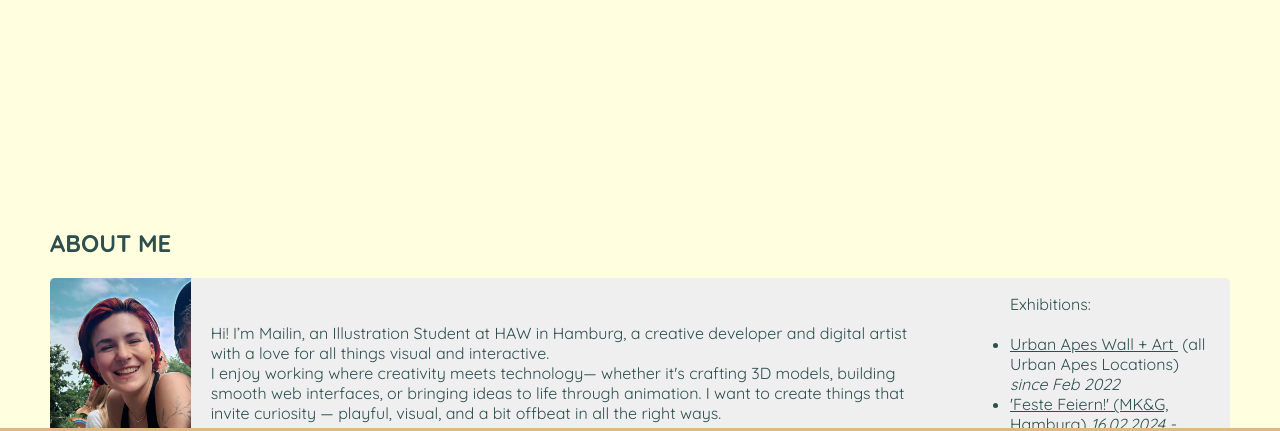
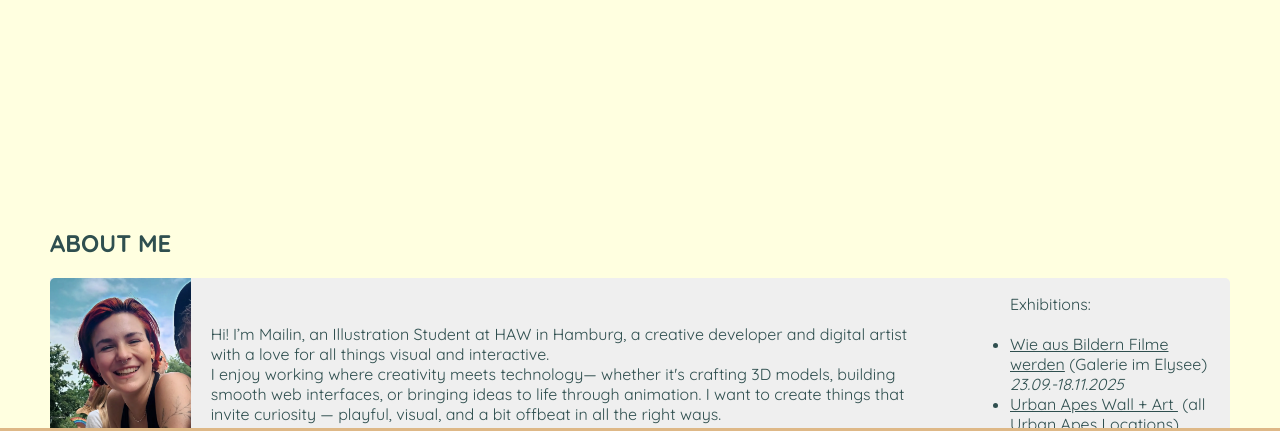
Before and after one commit to Feuer-rot/Feuer-rot.github.io, a plain HTML site: page 3d.html in a window 1280 px wide. Shown: the part 322-753 px from the top of the page. Drawn offline with Linux system fonts and the light colour scheme.

Commit message:
exhihibtions update

```diff
--- a/3d.html
+++ b/3d.html
@@ -36,7 +36,7 @@
             <h2>ABOUT ME</h2>
                 <div class="about-me-wrapper">
                 <img src="images/profile-pic.webp" alt="Profile Picture of Mailin Knaak">
-                <p>Hi! I’m Mailin, an Illustration Student at HAW in Hamburg, a creative developer and digital artist with a love for all things visual and interactive.<br> I enjoy working where creativity meets technology— whether it's crafting 3D models, building smooth web interfaces, or bringing ideas to life through animation. I want to create things that invite curiosity — playful, visual, and a bit offbeat in all the right ways.<br><br>When I’m not in front of a screen, you’ll probably find me sketching, exploring new creative tools, or out on an outdoor adventure.</p><ul><p>Exhibitions:</p><br><li><a href="https://www.instagram.com/p/CbvE5FVNiA6/?utm_source=ig_web_copy_link&amp;igsh=MzRlODBiNWFlZA==" target="_blank">Urban Apes Wall + Art </a>&nbsp;(all Urban Apes Locations) <em>since Feb 2022</em></li><li><a href="/illustration/">'Feste Feiern!' (MK&amp;G, Hamburg)</a> <em>16.02.2024 - 19.01.2025</em></li></ul>
+                <p>Hi! I’m Mailin, an Illustration Student at HAW in Hamburg, a creative developer and digital artist with a love for all things visual and interactive.<br> I enjoy working where creativity meets technology— whether it's crafting 3D models, building smooth web interfaces, or bringing ideas to life through animation. I want to create things that invite curiosity — playful, visual, and a bit offbeat in all the right ways.<br><br>When I’m not in front of a screen, you’ll probably find me sketching, exploring new creative tools, or out on an outdoor adventure.</p><ul><p>Exhibitions:</p><br><li><a href="https://www.grand-elysee.com/kunst/galerie-im-elysee/" target="_blank">Wie aus Bildern Filme werden</a>&nbsp;(Galerie im Elysee) <em>23.09.-18.11.2025</em></li><li><a href="https://www.instagram.com/p/CbvE5FVNiA6/?utm_source=ig_web_copy_link&amp;igsh=MzRlODBiNWFlZA==" target="_blank">Urban Apes Wall + Art </a>&nbsp;(all Urban Apes Locations) <em>since Feb 2022</em></li><li><a href="/illustration/">'Feste Feiern!' (MK&amp;G, Hamburg)</a> <em>16.02.2024 - 19.01.2025</em></li></ul>
             </div>
         </section>
 
```
Also changed, not shown: animation.html (+1 -1 lines), illustration.html (+1 -1 lines).
